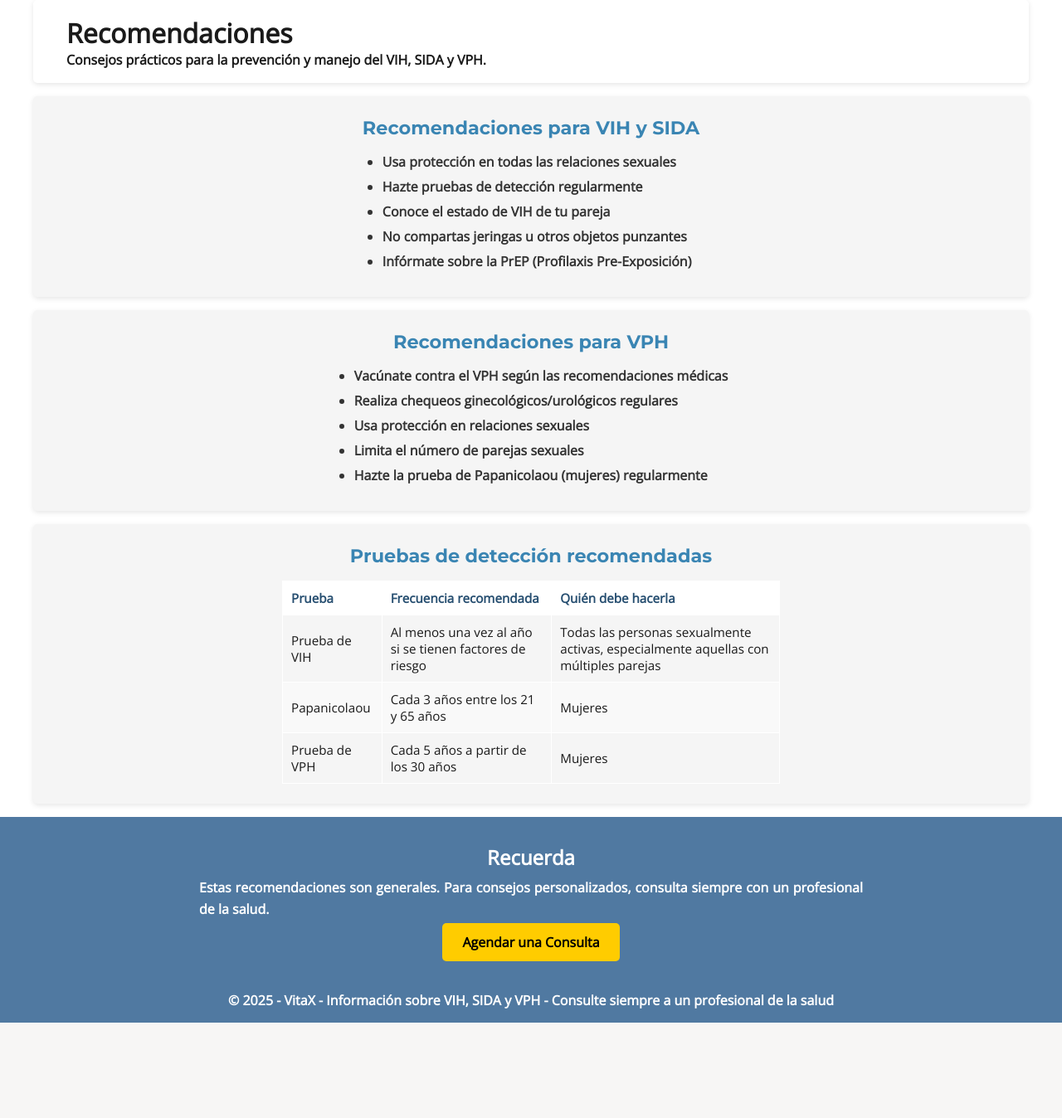
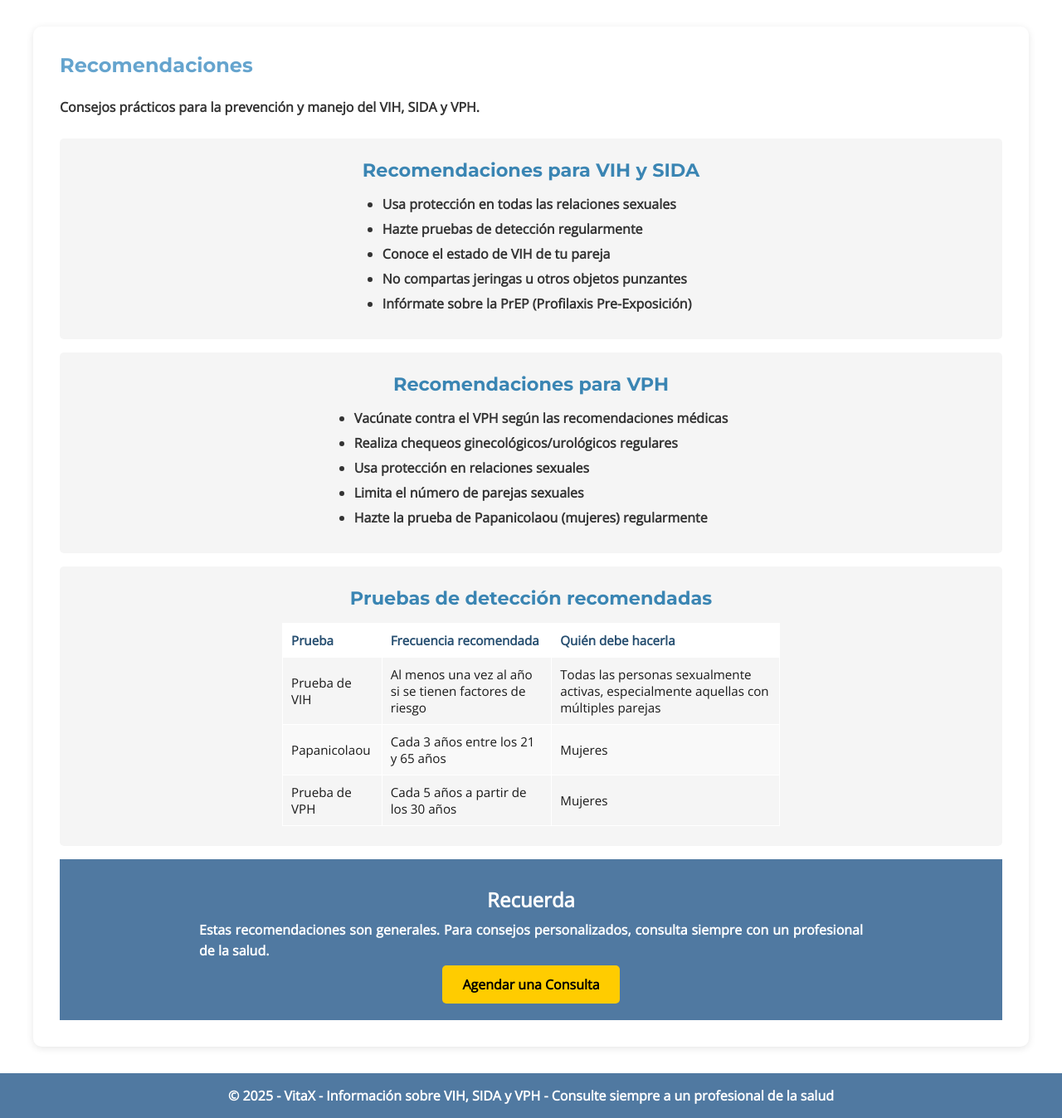
Before and after one commit to edgarx842/IMT-231_Edgar, a Flask app: page /recomendaciones/ in a window 1280 px wide. Shown: the part 152-1500 px from the top of the page at 83% size. Before the commit the page ends 1385 px from the top, so only its background shows below. Run offline with Flask 3, Linux system fonts and the light colour scheme; some web fonts are replaced.

Commit message:
recomendaciones menos una tarjeta

```diff
--- a/project.../app/static/css/main.css
+++ b/project.../app/static/css/main.css
@@ -727,30 +727,13 @@
 /*estilos para el encabezado de recuros*/
 
 /*======== Recomendaciones section ========*/
-.recomendaciones-header{
-  position: relative;
-  max-width: 1200px;
-  margin: auto;
-  margin-bottom: 1rem;
-  height: 100px;                /* Más pequeño que hero-section */
-  background-color: white;     /* Fondo blanco */
-  border-radius: 5px;
-  box-shadow: 0 2px 6px rgba(0,0,0,0.1); /* Sombra sutil */
-  display: flex;
-  flex-direction: column;
-  justify-content: center;
-  padding: 1.5rem 2.5rem;
-}
-.recommendaciones-header h1 {
-  font-size: 1.8rem;
-  color: #264e70;
-  font-family: 'Montserrat', sans-serif;
-  margin: 0;
-}
-.recommendaciones-header p {
+
+.intro-text {
   font-size: 1rem;
-  color: #000000;
-  margin-top: 0.5rem;
+  color: #333;
+  line-height: 1.6;
+  margin-bottom: 1.5rem;
+  max-width: 800px;
 }
 
 .recommendation-card {
@@ -760,7 +743,6 @@
   margin: 0 auto 1rem auto;  /* centra y da espacio inferior */
   border-radius: 5px;       /* igual que el header */
   padding: 1.5rem 2.5rem;    /* igual que el header */
-  box-shadow: 0 2px 6px rgba(0,0,0,0.1);
   display: flex;
   flex-direction: column;
   justify-content: center;
--- a/project.../app/templates/recomendaciones.html
+++ b/project.../app/templates/recomendaciones.html
@@ -1,10 +1,10 @@
 {% extends 'base.html' %}
 
 {% block content %}
+<section class="content-container">
 
-<div class="recomendaciones-header">
-    <h1>Recomendaciones</h1>
-    <p>Consejos prácticos para la prevención y manejo del VIH, SIDA y VPH.</p>
+      <h1 class="section-title">Recomendaciones</h1>
+      <p class="intro-text">Consejos prácticos para la prevención y manejo del VIH, SIDA y VPH.</p>
   </div>
   <div class="recommendation-card">
       <div class="recommendation-text">
@@ -59,7 +59,7 @@
         </table>
       </div>
     </div>
-
+</div>
     <section class="cta-alert">
       <div class="cta-content">
         <div class="cta-text">
```
Lines whose indentation alone changed are shown as unchanged.
